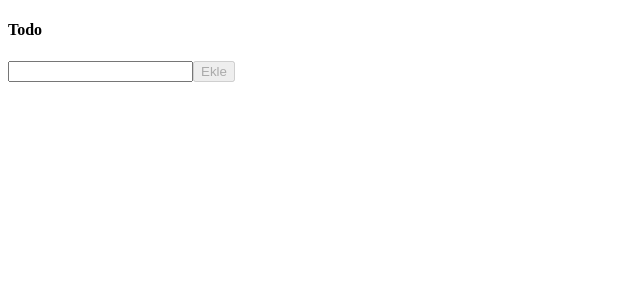
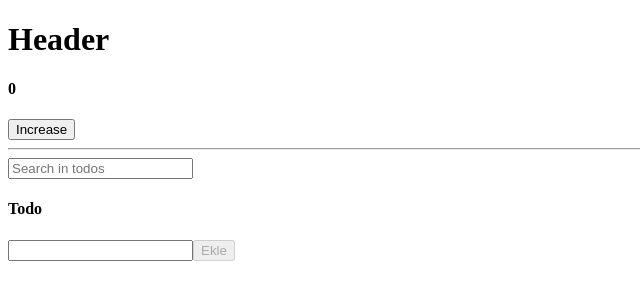
Before and after one commit to ffurkansahin/react-learn-repo, a React (Create React App) app: page / in a window 1280 px wide. Shown: the top 300 px of the page, without its empty margins (0-640 px from the left). Built offline with nearby package versions, Linux system fonts and the light colour scheme.

Commit message:
memo, useMemo and useCallback

```diff
--- /dev/null
+++ b/src/AddTodo.js
@@ -0,0 +1,15 @@
+import React from "react"
+import { memo } from "react"
+
+
+function AddTodo({handleSubmit,state,onChange}){
+    console.log('add todo rendered')
+    return(
+    <form onSubmit={handleSubmit}>
+        <input type='text' value={state.todo} onChange={onChange}></input>
+        <button disabled={!state.todo} type="submit">Ekle</button>
+    </form>
+    )
+}
+
+export default memo(AddTodo)
--- /dev/null
+++ b/src/Header.js
@@ -0,0 +1,11 @@
+import React from "react";
+import { memo } from "react";
+
+function Header(){
+    console.log('header rendered');
+    return(
+        <h1>Header</h1>
+    )
+}
+
+export default memo(Header)
--- a/src/Todo.js
+++ b/src/Todo.js
@@ -1,5 +1,9 @@
-import React, { act } from "react"
-import { useState,useReducer } from "react"
+import React from "react"
+import { useMemo } from "react"
+import Header from "./Header"
+import { useState,useReducer,useCallback } from "react"
+import AddTodo from "./AddTodo"
+import Todos from "./Todos"
 
 function Reducer(state,action){
     switch(action.type){
@@ -17,6 +21,11 @@ function Reducer(state,action){
                     action.todo
                 ]
             }
+        case 'SET_SEARCH':
+            return{
+                ...state,
+                search:action.value
+            }
     }
 
 }
@@ -25,39 +34,49 @@ export default function Todo(){
 
     const [state,dispatch] = useReducer(Reducer,{
         todos:[],
-        todo:''
+        todo:'',
+        search:''
     })
 
-    // const[todos,setTodos] = useState([]);
-    // const[todo,setTodo] = useState()
+    const [count,setCount] = useState(0)
 
-    const handleSubmit = e => {
+    const handleSubmit = useCallback(e => {
         e.preventDefault()
         dispatch({
             type:'SUBMIT_HANDLE',
             todo: state.todo
         })
-    }
+    },[state.todo])
 
-    const onChange = e =>{
+    const onChange = useCallback(e =>{
         dispatch({
             type: 'SET_TODO',
             value: e.target.value
         })
+    },[])
+
+    const SearchHandle = e =>{
+        dispatch({
+            type:'SET_SEARCH',
+            value: e.target.value
+        })
     }
+
+    const filteredTodos = useMemo(()=>{
+        return state.todos.filter(todo => todo.toLocaleLowerCase("TR").includes(state.search.toLocaleLowerCase("TR")))
+    },[state.todos,state.search])
 
     return(
         <>
+            <Header/>
+            <h4>{count}</h4>
+            <button onClick={()=>{setCount(count=> count +1)}}>Increase</button>
+            <hr></hr>
+            <input type="text" value={state.search} placeholder="Search in todos" onChange={SearchHandle}></input>
+            {state.search}
             <h4>Todo</h4>
-            <form onSubmit={handleSubmit}>
-                <input type='text' value={state.todo} onChange={onChange}></input>
-                <button disabled={!state.todo} type="submit">Ekle</button>
-            </form>
-            <ul>
-                {state.todos.map((todo,index) => (
-                    <li key={index}>{todo}</li>
-                ))}
-            </ul>
+            <AddTodo onChange={onChange} handleSubmit={handleSubmit} state={state}/>
+            <Todos todos={filteredTodos}/>
         </>
     )
 }
--- /dev/null
+++ b/src/TodoItem.js
@@ -0,0 +1,11 @@
+import React from "react"
+import { memo } from "react"
+
+function TodoItem({todo}){
+    console.log('todo item rendered')
+    return(
+        <li>{todo}</li>
+    )
+}
+
+export default memo(TodoItem)
--- /dev/null
+++ b/src/Todos.js
@@ -0,0 +1,16 @@
+import React from "react"
+import TodoItem from "./TodoItem"
+import { memo } from "react"
+
+function Todos({todos}){
+    console.log('todos rendered')
+    return(
+        <ul>
+             {todos.map((todo,index) => (
+                 <TodoItem todo={todo} key={index}/>
+             ))}
+         </ul>
+    )
+}
+
+export default memo(Todos)
```
